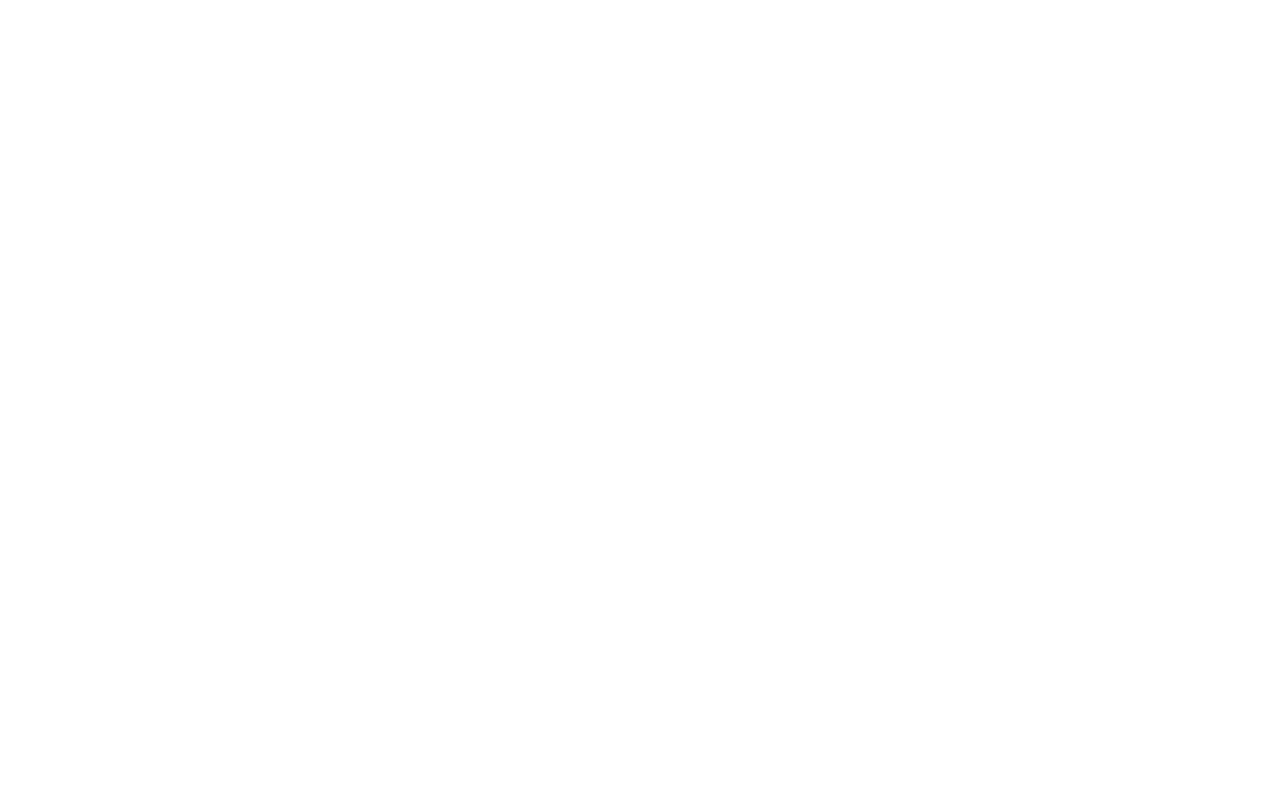
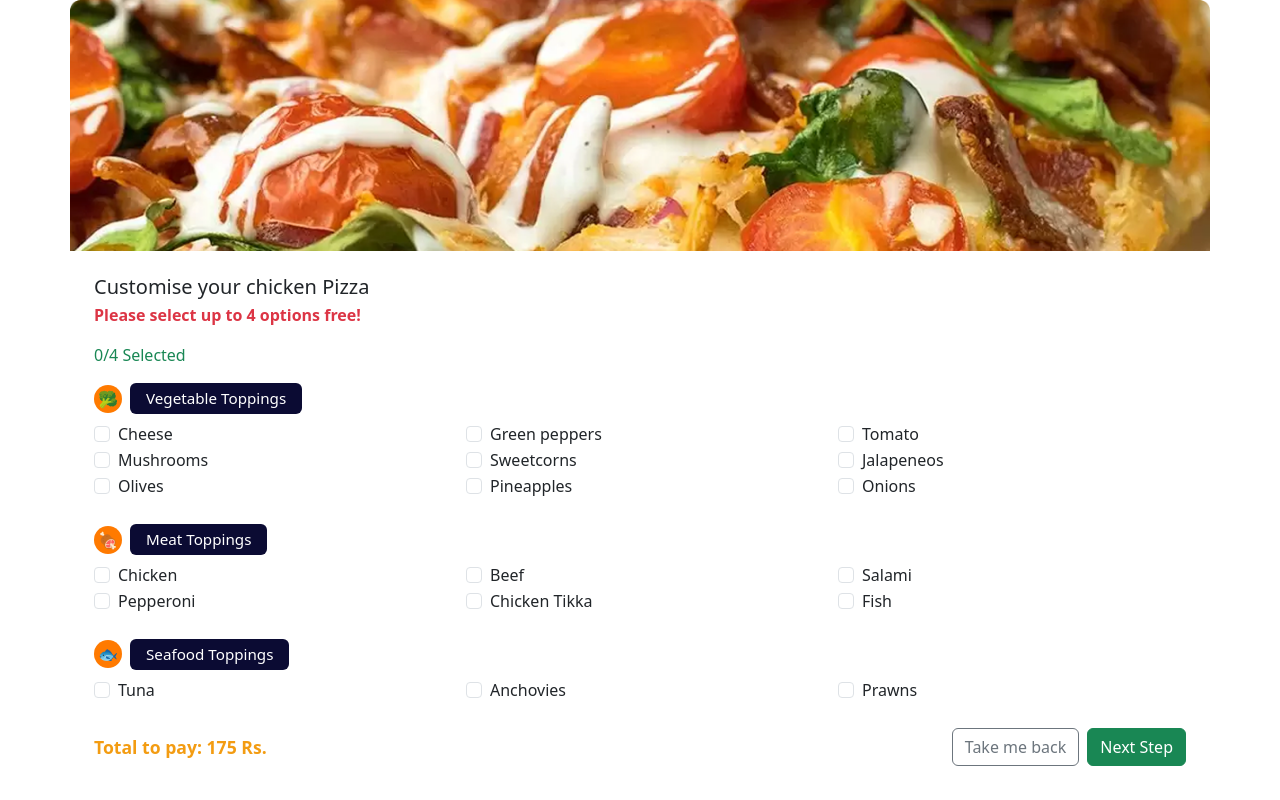
Before and after one commit to Hritik-CodeHub/Food-Delivery-App, a React (Vite) app in the folder frontend/: page /popup2 in a window 1280 px wide. Before the commit this address had no page. Built offline with nearby package versions, Linux system fonts and the light colour scheme.

Commit message:
add customizer popup

```diff
--- a/frontend/package.json
+++ b/frontend/package.json
@@ -12,6 +12,7 @@
   "dependencies": {
     "bootstrap": "^5.3.7",
     "react": "^19.1.0",
+    "react-bootstrap": "^2.10.10",
     "react-dom": "^19.1.0",
     "react-router-dom": "^7.7.0"
   },
--- a/frontend/src/App.jsx
+++ b/frontend/src/App.jsx
@@ -6,6 +6,7 @@
 import SignupPage from "./components/SignUp/SignupPage";
 import Carousel1 from "./components/Carousel/Carousel1";
 import MenuList from "./components/MenuList/MenuList";
+import PizzaCustomizer from "./components/PopUp/PizzaCustomizer";
 
 import "./App.css"
 
@@ -22,6 +23,8 @@
 
           <Route path="/menu" element={<MenuList />} />
 
+          <Route path="/popup2" element={<PizzaCustomizer />} />
+
 
 
         </Routes>
--- /dev/null
+++ b/frontend/src/components/PopUp/PizzaCustomizer.css
@@ -0,0 +1,80 @@
+
+.pizza-modal .modal-content {
+  border-radius: 15px;
+  overflow: hidden;
+  border: none;
+  box-shadow: 0 0 25px rgba(0, 0, 0, 0.2);
+  width: 100%;
+}
+
+.pizza-modal .modal-header {
+  border-bottom: none;
+  padding: 0;
+}
+
+
+.pizza-modal img {
+  width: 100%;
+  height: auto;
+  object-fit: cover;
+}
+
+
+.pizza-modal .modal-body {
+  background: #fff;
+}
+
+
+.section-title {
+  background: #0b0b33;
+  color: white;
+  border-radius: 6px;
+  font-weight: 500;
+  font-size: 0.95rem;
+}
+
+
+.icon-circle {
+  background:#ff7a00;
+  color: #fff;
+  font-size: 1rem;
+  width: 28px;
+  height: 28px;
+  border-radius: 50%;
+  display: inline-flex;
+  justify-content: center;
+  align-items: center;
+}
+
+
+.price-tag {
+  font-size: 1.1rem;
+  color: #f39c12;
+}
+
+
+
+
+@media (max-width: 768px) {
+  .pizza-modal .form-check {
+    font-size: 0.95rem;
+  }
+
+  .pizza-modal .col-6 {
+    flex: 0 0 100%;
+    max-width: 100%;
+    margin-bottom: 0.75rem;
+  }
+
+  .pizza-modal .modal-body {
+    padding: 1rem;
+  }
+
+  .pizza-modal .price-tag {
+    font-size: 1rem;
+  }
+
+  .pizza-modal .section-title {
+    font-size: 0.9rem;
+  }
+}
--- /dev/null
+++ b/frontend/src/components/PopUp/PizzaCustomizer.jsx
@@ -0,0 +1,76 @@
+import React, { useState } from 'react';
+import './PizzaCustomizer.css';
+
+
+const toppings = {
+  vegetable: ['Cheese', 'Green peppers', 'Tomato', 'Mushrooms', 'Sweetcorns', 'Jalapeneos', 'Olives', 'Pineapples', 'Onions'],
+  meat: ['Chicken', 'Beef', 'Salami', 'Pepperoni', 'Chicken Tikka', 'Fish'],
+  seafood: ['Tuna', 'Anchovies', 'Prawns'],
+};
+
+const PizzaCustomizer = () => {
+  const [selected, setSelected] = useState([]);
+  const maxSelection = 4;
+
+  const handleToggle = (item) => {
+    if (selected.includes(item)) {
+      setSelected(selected.filter(i => i !== item));
+    } else if (selected.length < maxSelection) {
+      setSelected([...selected, item]);
+    }
+  };
+
+  const renderCheckboxGroup = (title, icon, items) => (
+    <div className="mb-4">
+      <div className="d-flex align-items-center mb-2 section-header">
+        <span className="icon-circle me-2">{icon}</span>
+        <span className="section-title px-3 py-1">{title}</span>
+      </div>
+      <div className="row">
+        {items.map(item => (
+          <div className="col-6 col-md-4" key={item}>
+            <div className="form-check">
+              <input
+                className="form-check-input"
+                type="checkbox"
+                id={item}
+                checked={selected.includes(item)}
+                onChange={() => handleToggle(item)}
+              />
+              <label className="form-check-label" htmlFor={item}>
+                {item}
+              </label>
+            </div>
+          </div>
+        ))}
+      </div>
+    </div>
+  );
+
+  return (
+    <div className="pizza-modal container p-0">
+      <div className="pizza-header">
+        <img src="src\assets\image\RectanglePizza.png" alt="Pizza" className="img-fluid rounded-top" />
+      </div>
+      <div className="pizza-customizer p-4">
+        <h5 className="mb-1">Customise your chicken Pizza</h5>
+        <p className="text-danger fw-bold">Please select up to 4 options free!</p>
+        <p className="text-success">{selected.length}/4 Selected</p>
+
+        {renderCheckboxGroup('Vegetable Toppings', '🥦', toppings.vegetable)}
+        {renderCheckboxGroup('Meat Toppings', '🍖', toppings.meat)}
+        {renderCheckboxGroup('Seafood Toppings', '🐟', toppings.seafood)}
+
+        <div className="d-flex justify-content-between align-items-center mt-4">
+          <span className="price-tag fw-bold">Total to pay: 175 Rs.</span>
+          <div>
+            <button className="btn btn-outline-secondary me-2">Take me back</button>
+            <button className="btn btn-success">Next Step</button>
+          </div>
+        </div>
+      </div>
+    </div>
+  );
+};
+
+export default PizzaCustomizer;
```
Also changed, not shown: frontend/src/assets/image/RectanglePizza.png (added), 1 other file (tests, documents, lock files or other folders).
